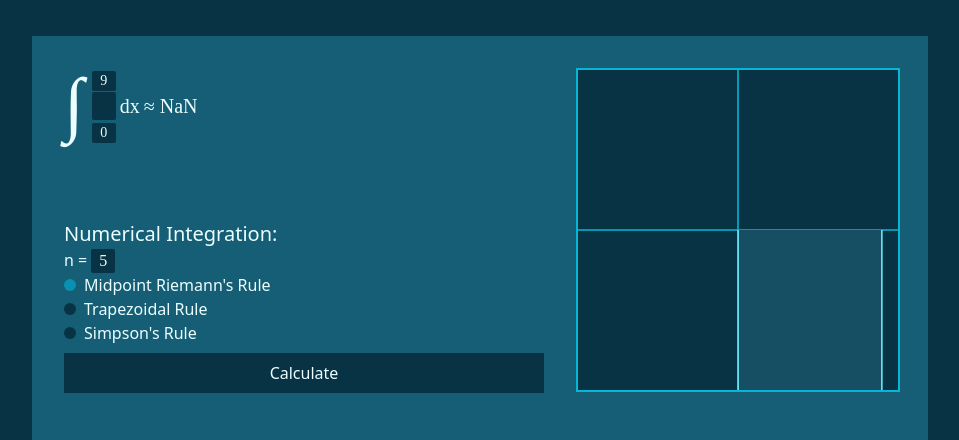
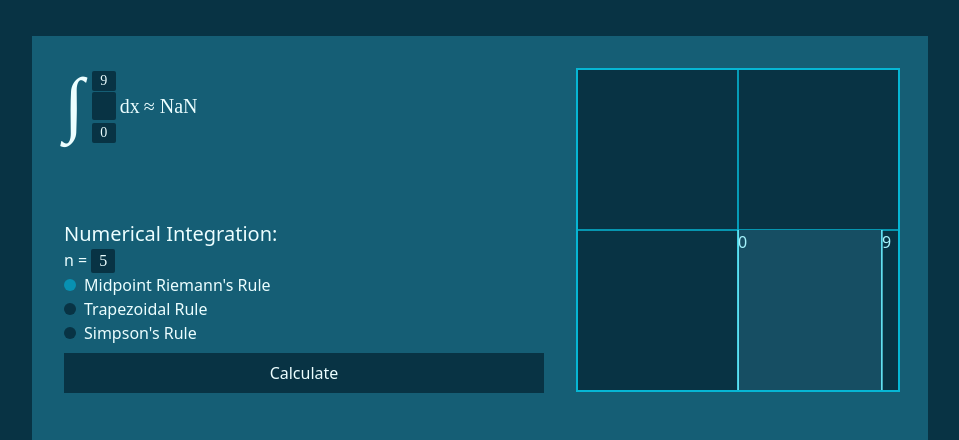
Before and after one commit to kolostring/integral-calculator, a React (Vite) app: page / in a window 1280 px wide. Both pictures are taken after a click on the button "Calculate". Shown: the part 154-594 px from the top of the page, without its empty margins (160-1119 px from the left). Built offline with nearby package versions, Linux system fonts and the light colour scheme.

Commit message:
feat: graphic limit support

```diff
--- a/src/App.tsx
+++ b/src/App.tsx
@@ -231,7 +231,7 @@ function App() {
         </div>
 
         <div className="box-content col-start-2 row-span-2 row-start-1 border-2 mx-auto bg-cyan-950 border-cyan-500 w-full aspect-square">
-          <SVGGraphTransformator className="">
+          <SVGGraphTransformator className="overflow-hidden relative">
             {graphNode}
           </SVGGraphTransformator>
         </div>
--- a/src/components/SVGFunctionGrapher.tsx
+++ b/src/components/SVGFunctionGrapher.tsx
@@ -27,11 +27,11 @@ export default function SVGFunctionGrapher({
     functionPoints.forEach((y, index) => {
       path += `L ${(index * deltaX + from) * scale} `;
       if (isFinite(y)) {
-        path += (-y * scale)+" ";
-      } else if (y === Infinity){
-        path += (99999999999)+" ";
+        path += -y * scale + " ";
+      } else if (y === Infinity) {
+        path += 99999999999 + " ";
       } else {
-        path += (99999999999)+" ";
+        path += 99999999999 + " ";
       }
     });
 
@@ -40,6 +40,7 @@ export default function SVGFunctionGrapher({
   };
 
   return (
+    <>
       <svg
         viewBox={`${-dimensions / 2 + position.x} ${
           -dimensions / 2 + position.y
@@ -49,5 +50,18 @@ export default function SVGFunctionGrapher({
         <path d={axesPathD()} {...axesProps} />
         <path d={graphPathD()} {...graphProps} />
       </svg>
+      <h1
+        className="absolute text-cyan-200"
+        style={{ left: `${(dimensions / 2 - position.x + from) / 2}%` , top: `${(dimensions / 2 - position.y) / 2}%`}}
+      >
+        {from}
+      </h1>
+      <h1
+        className="absolute text-cyan-200"
+        style={{ left: `${(dimensions / 2 - position.x + to*scale) / 2}%` , top: `${(dimensions / 2 - position.y) / 2}%`}}
+      >
+        {to}
+      </h1>
+    </>
   );
 }
```
Lines whose indentation alone changed are shown as unchanged.
